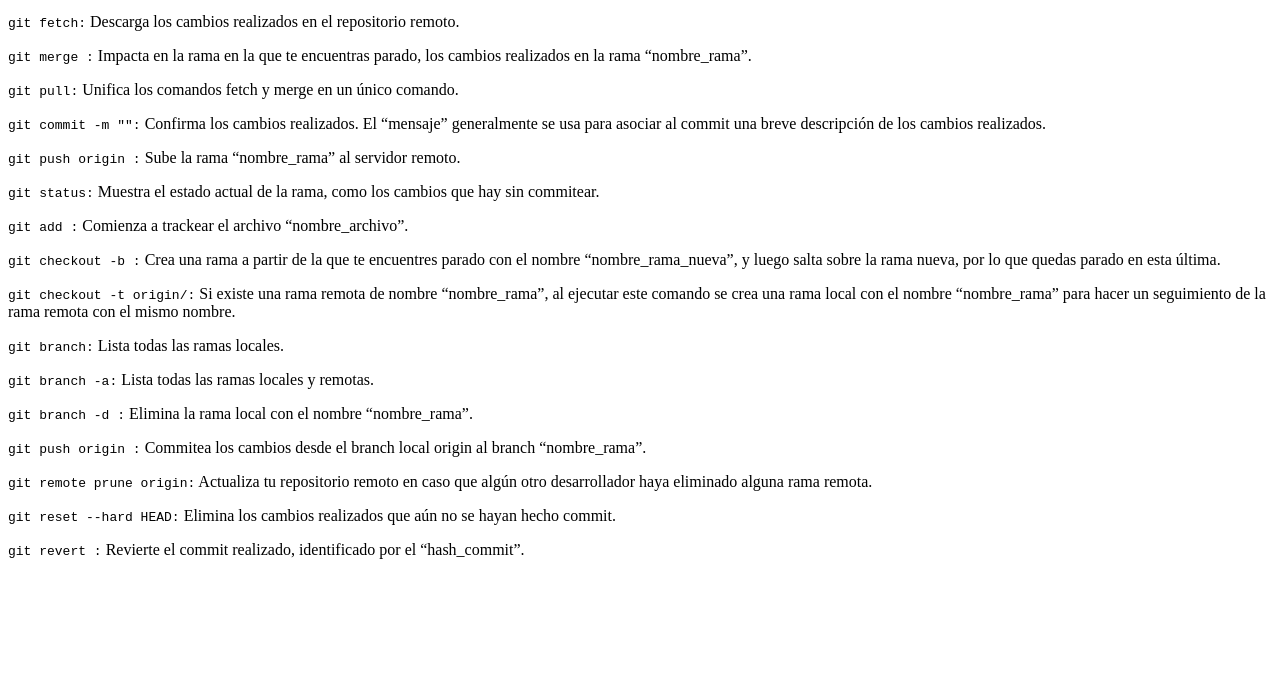
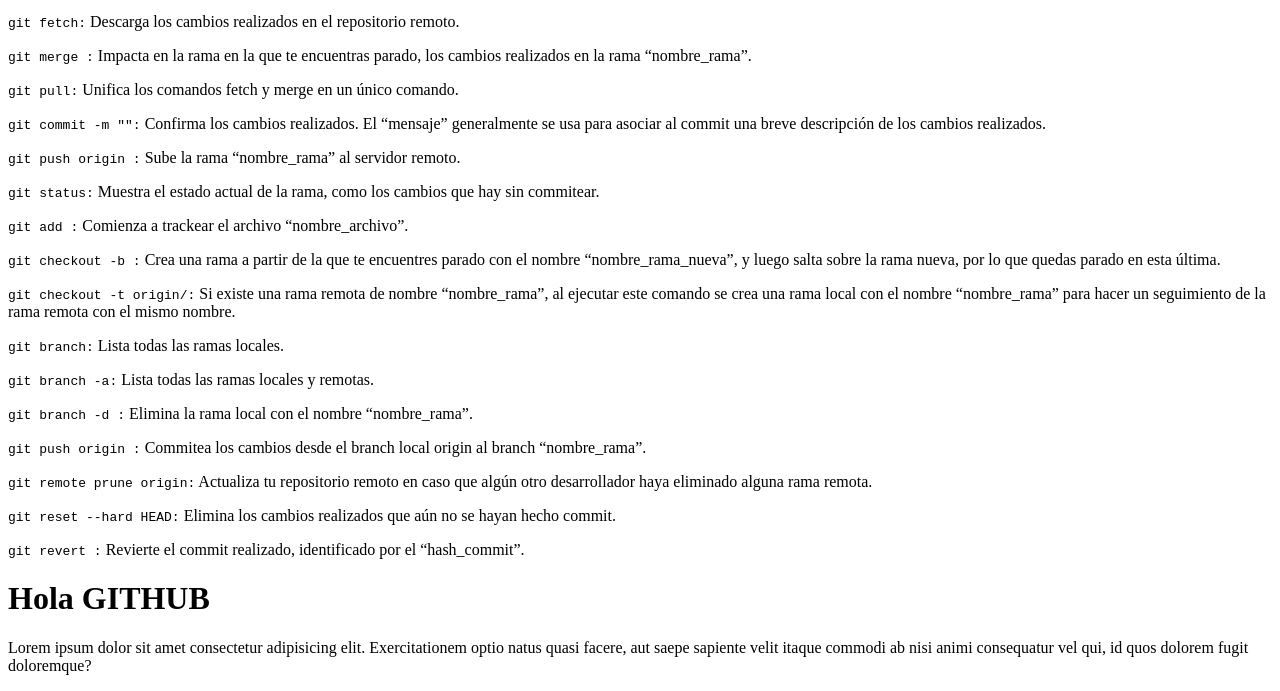
Before and after one commit to JesicaRomano/repoJueves-Lau, a plain HTML site: page index.html in a window 1280 px wide. Shown: the part 389-1080 px from the top of the page. Before the commit the page ends 964 px from the top, so only its background shows below. Drawn offline with Linux system fonts and the light colour scheme.

Commit message:
cambios en el index

```diff
--- a/index.html
+++ b/index.html
@@ -65,5 +65,8 @@
 
     <p><code>git revert <hash_commit>:</code>
     Revierte el commit realizado, identificado por el “hash_commit”. </p>
+
+    <h1>Hola GITHUB</h1>
+    <p>Lorem ipsum dolor sit amet consectetur adipisicing elit. Exercitationem optio natus quasi facere, aut saepe sapiente velit itaque commodi ab nisi animi consequatur vel qui, id quos dolorem fugit doloremque?</p>
 </body>
 </html>
```
Also changed, not shown: 1 other file.
